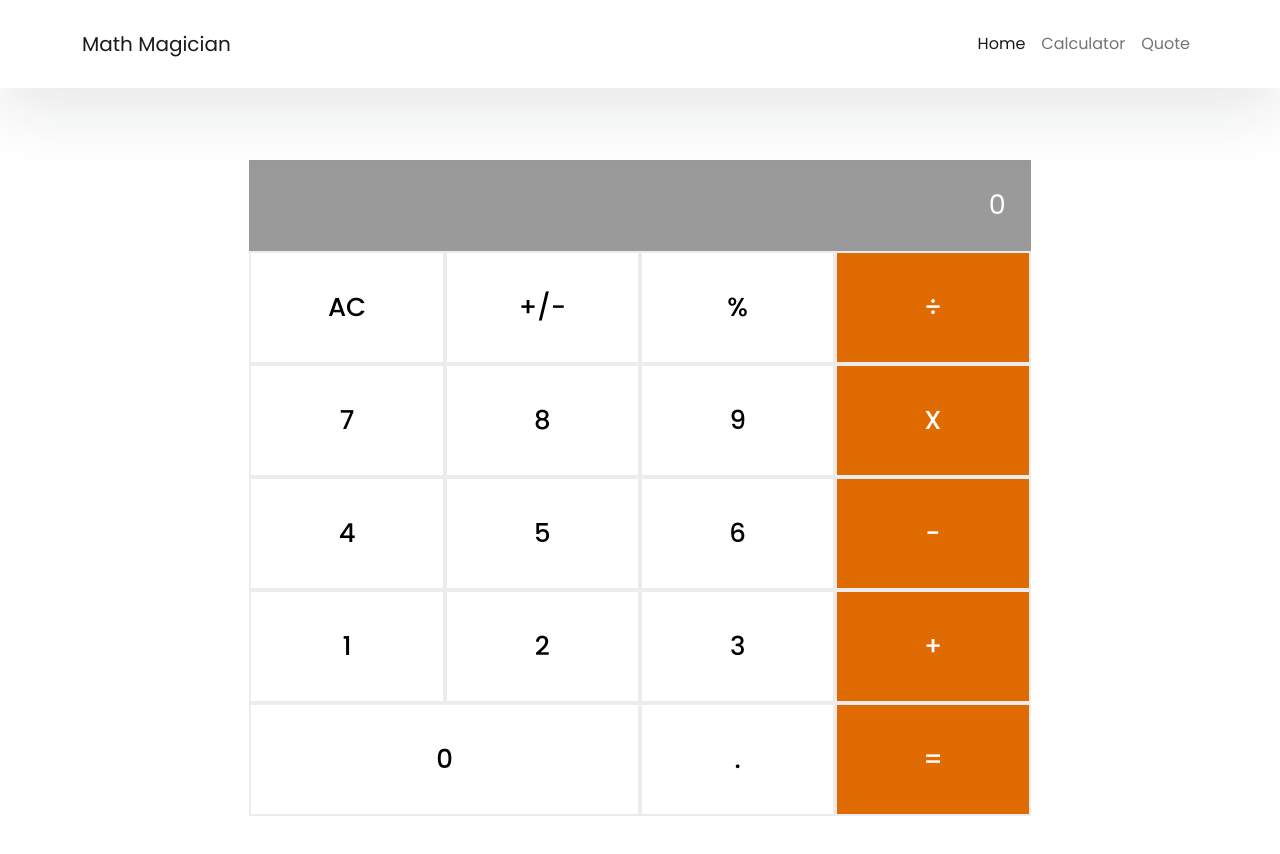
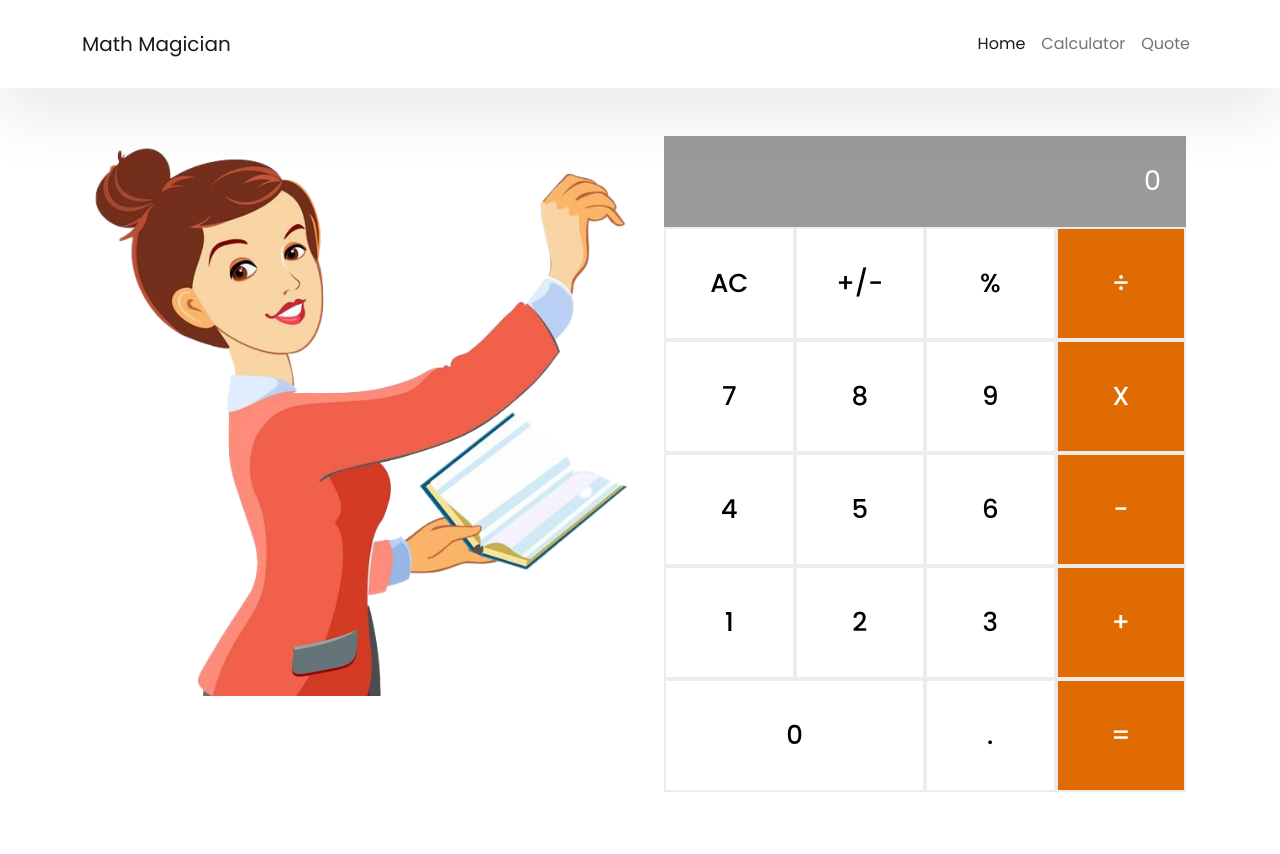
Before and after one commit to Stephen-Adom/math-magician, a React (Create React App) app: page /calculator in a window 1280 px wide. Shown: the top 854 px of the page. Built offline with nearby package versions, Linux system fonts and the light colour scheme.

Commit message:
add image svg to calculator page

```diff
--- a/src/App.js
+++ b/src/App.js
@@ -8,7 +8,9 @@ function App() {
   return (
     <div className="App">
       <Navigation />
-      <Outlet />
+      <div className="container py-5">
+        <Outlet />
+      </div>
     </div>
   );
 }
--- a/src/index.css
+++ b/src/index.css
@@ -16,11 +16,11 @@ body {
   height: 100%;
 }
 
-.calculator-page {
-  display: flex;
-  align-items: center;
-  justify-content: center;
-  height: 100%;
+.calculator-page img {
+  -moz-transform: scale(-1, -1);
+  -o-transform: scale(-1, -1);
+  -webkit-transform: scale(-1, -1);
+  transform: scale(-1, 1);
 }
 
 .calculator-container {
@@ -72,7 +72,7 @@ body {
 
 @media (min-width: 992px) {
   .calculator-container {
-    width: 70%;
+    width: 100%;
   }
 
   .calculator-screen {
--- a/src/pages/Calculator.js
+++ b/src/pages/Calculator.js
@@ -1,5 +1,6 @@
 import React, { useState } from 'react';
 import { resultContext } from '../App';
+import Teacher from '../assets/Teacher-PNG-Picture.png';
 
 import CalculatorScreen from '../components/calculator/CalculatorScreen';
 import ComponentBody from '../components/calculator/ComponentBody';
@@ -8,14 +9,22 @@ function Calculator() {
   const [result, setResult] = useState('0');
 
   return (
-    <section className="calculator-page container">
-      <div className="calculator-container">
-        <resultContext.Provider value={result}>
-          <CalculatorScreen />
-          <ComponentBody result={result} setResult={setResult} />
-        </resultContext.Provider>
+    <section className="row calculator-page">
+      <div className="col-lg-6 col-md-12 col-sm-12 col-12">
+        <img src={Teacher} width="100%" alt="teacher" />
+      </div>
+      <div className="col-lg-6 col-md-12 col-sm-12 col-12">
+        <section className="container-fluid">
+          <div className="calculator-container">
+            <resultContext.Provider value={result}>
+              <CalculatorScreen />
+              <ComponentBody result={result} setResult={setResult} />
+            </resultContext.Provider>
+          </div>
+        </section>
       </div>
     </section>
+
   );
 }
 
--- a/src/pages/Home.js
+++ b/src/pages/Home.js
@@ -1,7 +1,7 @@
 import React from 'react';
 
 const Home = () => (
-  <div id="Home-section" className="container py-5">
+  <div id="Home-section">
     <h2 className="fw-bold">Welcome to our page</h2>
     <article className="fs-5">
       Lorem ipsum dolor sit amet consectetur adipisicing elit. Voluptatibus
```
Also changed, not shown: src/assets/Teacher-PNG-Picture.png (added).
